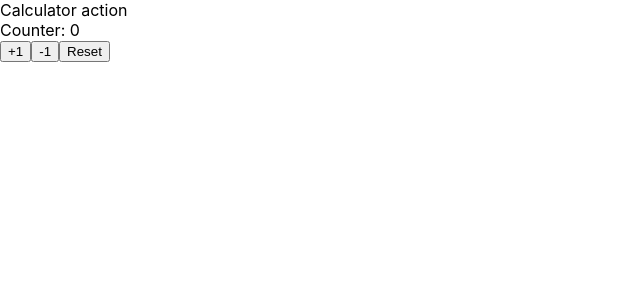
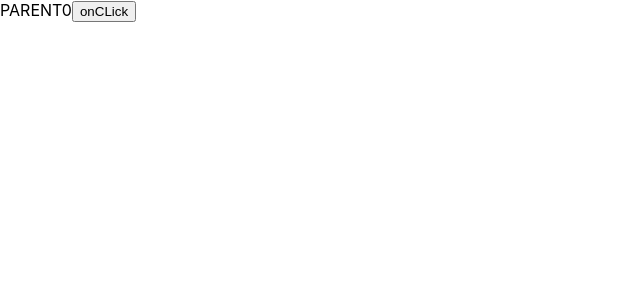
Before and after one commit to thakurutkarsh22/react-oct-fsd, a React (Create React App) app: page / in a window 1280 px wide. Shown: the top 300 px of the page, without its empty margins (0-640 px from the left). Built offline with nearby package versions, Linux system fonts and the light colour scheme.

Commit message:
react optimization part 1

```diff
--- a/src/App.js
+++ b/src/App.js
@@ -22,6 +22,8 @@ import CounterRef from "./UnderstandingRef/BasicRef/CounterRef";
 import FormUi from "./UnderstandingRef/FormUI/FormUI";
 import PortalDialogBox from "./Portal/Portal";
 import CounterReducer from "./ClassComponentIntro/IncDecCounterReducer";
+import BasicComponent from "./Performance/basics/basics";
+import ParentPerfromance from "./Performance/ReRenderingExample/Parent";
 
 function App() {
   // State .... name
@@ -130,7 +132,13 @@ function App() {
 
       {/* USE REDUCER EXPLANATION */}
 
-      <CounterReducer />
+      {/* <CounterReducer /> */}
+
+      {/* PERFORMANCE */}
+
+      {/* <BasicComponent /> */}
+
+      <ParentPerfromance />
     </>
   );
 }
--- /dev/null
+++ b/src/Performance/ReRenderingExample/Child.js
@@ -0,0 +1,17 @@
+import React from "react";
+
+function ChildPerfromance(props) {
+  const { onClick } = props;
+
+  console.log("reder child");
+  return (
+    <>
+      <button onClick={onClick}>onCLick</button>
+    </>
+  );
+}
+
+export default React.memo(ChildPerfromance);
+
+// 1. state chane
+// 2. Props change
--- /dev/null
+++ b/src/Performance/ReRenderingExample/Parent.js
@@ -0,0 +1,27 @@
+import React, { useState } from "react";
+import ChildPerfromance from "./Child";
+
+function ParentPerfromance() {
+  const [count, setCount] = useState(0);
+
+  console.log("render parent");
+
+  const momoizedOnClickHandler = React.useCallback(() => {
+    setCount((old) => old + 1);
+  }, []);
+
+  function onClickHandler() {
+    setCount((old) => old + 1);
+  }
+
+  return (
+    <>
+      PARENT
+      {count}
+      <ChildPerfromance onClick={momoizedOnClickHandler} />
+      {/* //   <button onClick={}>onCLick</button> */}
+    </>
+  );
+}
+
+export default ParentPerfromance;
--- /dev/null
+++ b/src/Performance/basics/basics.js
@@ -0,0 +1,47 @@
+//  Life cycle of react project .......
+
+import { useEffect, useState } from "react";
+
+// 1. Rendering
+// 2. reconciliation
+// 3. commit
+
+// When we have setCOunt(5) react on click button will NOT, RE-RENDER the component..
+
+// HOOK use -> , useState, useRef, useRe
+
+//  can we use hooks inside the if block ?
+function BasicComponent() {
+  //   if (true) {
+  //     const [abc, setAbc] = useState(0);
+  //   }
+  const [count, setCount] = useState(0);
+  //   const [count1, setCount1] = useState(0);
+  //   const [count2, setCount2] = useState(0);
+  //   const [count3, setCount3] = useState(0);
+
+  useEffect(() => {
+    console.log("a");
+  });
+
+  useEffect(() => {
+    console.log("b");
+  });
+
+  console.log("rendering", count);
+
+  return (
+    <>
+      hey there {count}
+      <button
+        onClick={() => {
+          setCount(5);
+        }}
+      >
+        Click me{" "}
+      </button>
+    </>
+  );
+}
+
+export default BasicComponent;
```
